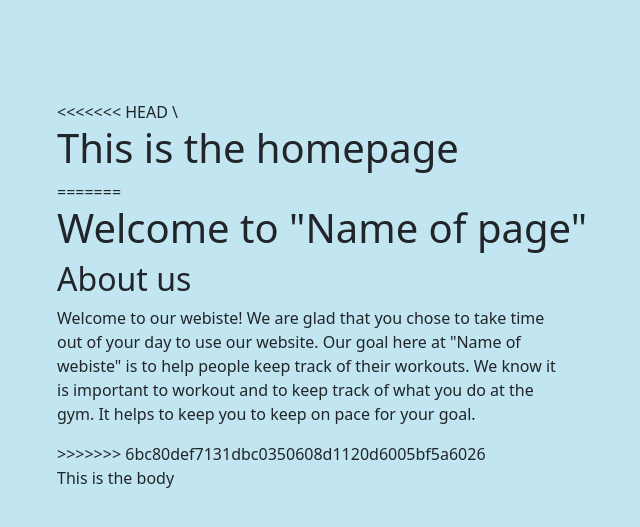
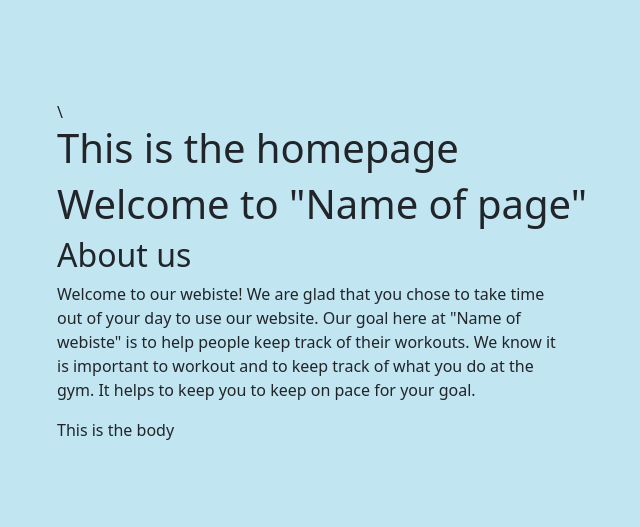
Before and after one commit to Brandlee97/Workout_logger, a Flask app: page / in a window 1280 px wide. Shown: the top 527 px of the page, without its empty margins (71-711 px from the left). Run offline with Flask 3, Linux system fonts and the light colour scheme.

Commit message:
updated home.html

```diff
--- a/templates/Home.html
+++ b/templates/Home.html
@@ -2,7 +2,6 @@
 <html lang="en">
 <head>
     <meta charset="UTF-8">
-<<<<<<< HEAD
     <meta name="viewport" content="width=device-width, initial-scale=1.0">
     <title>Document</title>\
     <link href="https://cdn.jsdelivr.net/npm/bootstrap@5.3.2/dist/css/bootstrap.min.css" rel="stylesheet" integrity="sha384-T3c6CoIi6uLrA9TneNEoa7RxnatzjcDSCmG1MXxSR1GAsXEV/Dwwykc2MPK8M2HN" crossorigin="anonymous">
@@ -11,7 +10,6 @@
 <body>
     <div>
 
-=======
     <!--<meta name="viewport" content="width=device-width, initial-scale=1.0"> -->
     <link rel="stylesheet" type="text/css" href="static/basic.css">
     <title>Homepage</title>
@@ -30,7 +28,6 @@
             know it is important to workout and to keep track of what you do at the gym. It helps to keep
             you to keep on pace for your goal.
         </p>
->>>>>>> 6bc80def7131dbc0350608d1120d6005bf5a6026
     </div>
     <p>This is the body</p>
     <script src="https://cdn.jsdelivr.net/npm/bootstrap@5.3.2/dist/js/bootstrap.bundle.min.js" integrity="sha384-C6RzsynM9kWDrMNeT87bh95OGNyZPhcTNXj1NW7RuBCsyN/o0jlpcV8Qyq46cDfL" crossorigin="anonymous"></script>
```
